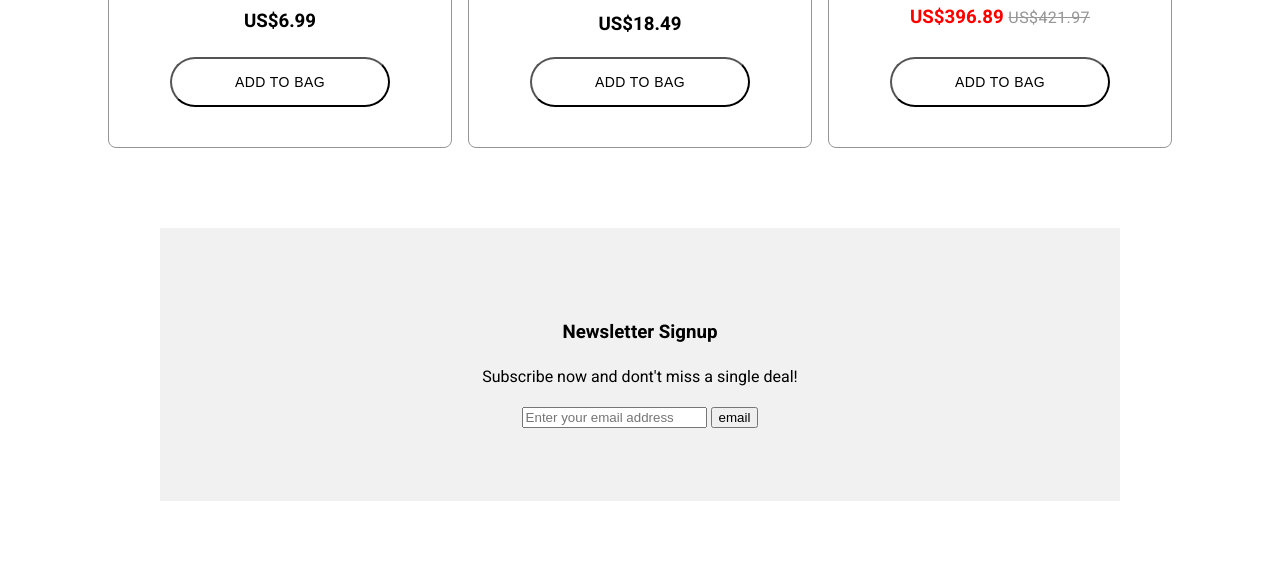
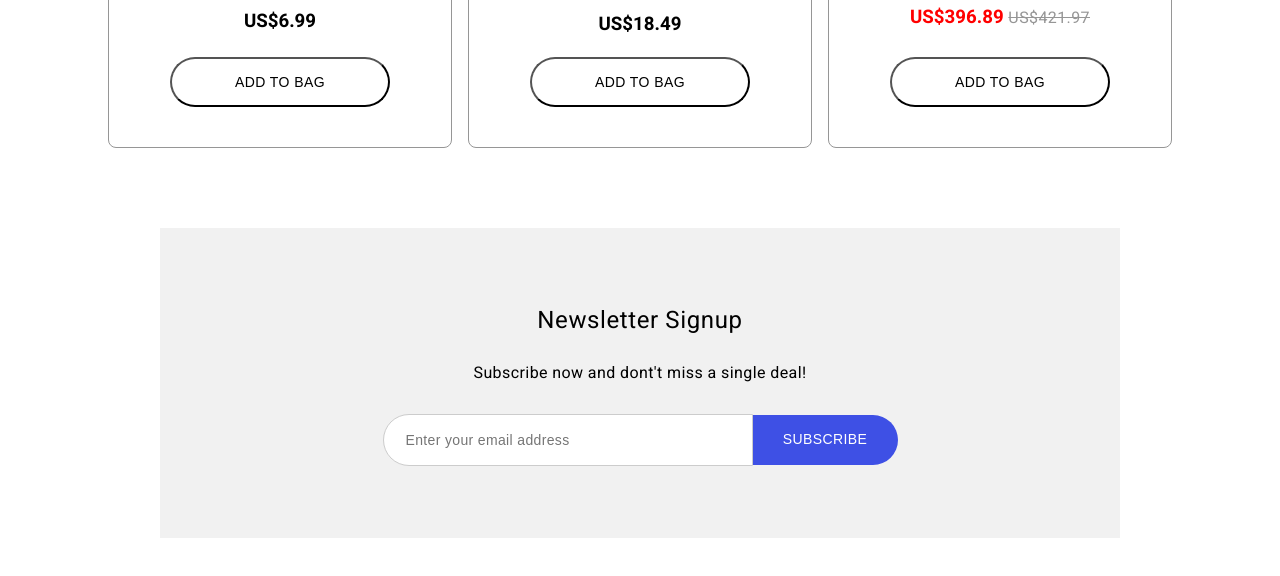
Before and after one commit to nicholasnln/tech-store, a plain HTML site: page index.html in a window 1280 px wide. Shown: the part 1139-1715 px from the top of the page. Drawn offline with Linux system fonts and the light colour scheme.

Commit message:
add style to form section

```diff
--- a/css/styles.css
+++ b/css/styles.css
@@ -260,3 +260,56 @@ section.newsletter {
     padding: 72px 0;
     margin-top: 72px;
 }
+
+section.newsletter h3{
+    font-size: 24px;
+    letter-spacing: 0.6px;
+    line-height: 42px;
+    font-weight: normal;
+    margin-top: 0;
+    margin-bottom: 10px;
+}
+
+section.newsletter p{
+    font-size: 16px;
+    letter-spacing: 0.4px;
+    line-height: 42px;
+    margin-top: 0;
+    margin-bottom: 20px;
+}
+
+section.newsletter form {
+    display: flex;
+    justify-content: center;
+    align-items: center;
+}
+
+section.newsletter form input{
+    width: 326px;
+    height: 50px;
+    max-width: 80 ;
+    border-radius: 60px 0 0 60px;
+    border: 1px solid #ccc;
+    padding: 0 20px;
+    font-size: 14px;
+    letter-spacing: 0.35px;
+    line-height: 21px;
+    padding-left: 22px;
+}
+
+section.newsletter button {
+    height: 50px;
+    width: 145px;
+    max-width: 20%;
+    border-radius: 0 60px 60px 0;
+    background-color: #3E50E5;
+    color: #fff;
+    font-weight: 400;
+    font-size: 14px;
+    letter-spacing: 0.4px;
+    line-height: 21px;
+    text-align: center;
+    border: none;
+    text-transform: uppercase;
+    padding: 0 20px;
+}
--- a/index.html
+++ b/index.html
@@ -104,7 +104,7 @@
         <p>Subscribe now and dont't miss a single deal!</p>
         <form>
             <input type="email" placeholder="Enter your email address">
-            <button>email</button>
+            <button>Subscribe</button>
         </form>
     </section>
 </body>
```
